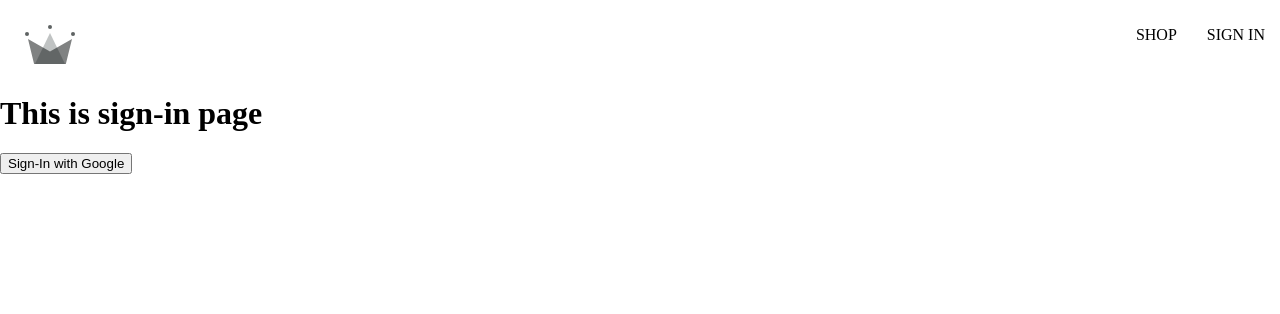
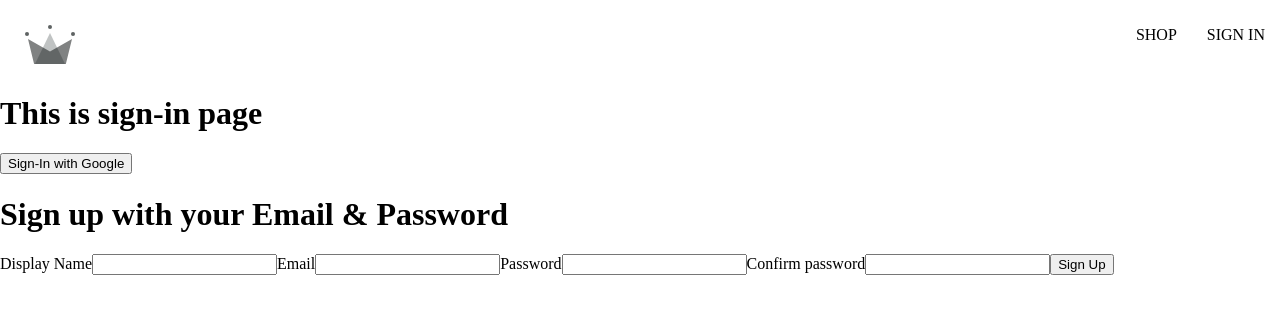
Before and after one commit to PranoySarker/cloth-store, a React (Create React App) app: page /sign-in in a window 1280 px wide. Shown: the top 314 px of the page. Built offline with nearby package versions, Linux system fonts and the light colour scheme; the HTML template or start-up script is replaced by a standard one.

Commit message:
create sign-up form

```diff
--- a/src/components/routes/sign-in/sign-in.component.jsx
+++ b/src/components/routes/sign-in/sign-in.component.jsx
@@ -2,6 +2,7 @@
   createUserDocumentFromAuth,
   signInWithGooglePopup,
 } from "../../../utils/firebase/firebase.utils";
+import SignUpForm from "../../sign-up-form/sign-up-form.component";
 
 const SignIn = () => {
   const logGoogleUser = async () => {
@@ -13,6 +14,7 @@
     <div>
       <h1>This is sign-in page</h1>
       <button onClick={logGoogleUser}>Sign-In with Google</button>
+      <SignUpForm />
     </div>
   );
 };
--- /dev/null
+++ b/src/components/sign-up-form/sign-up-form.component.jsx
@@ -0,0 +1,66 @@
+import { useState, React } from "react";
+
+const defaultFormField = {
+  displayName: "",
+  email: "",
+  password: "",
+  confirmPassword: "",
+};
+
+const SignUpForm = () => {
+  const [formFields, setFormFields] = useState(defaultFormField);
+  const { displayName, email, password, confirmPassword } = formFields;
+
+  console.log(formFields);
+
+  const handleChange = (e) => {
+    const { name, value } = e.target;
+    setFormFields({ ...formFields, [name]: value });
+  };
+  return (
+    <div>
+      <h1>Sign up with your Email & Password</h1>
+      <form onSubmit={() => {}}>
+        <label htmlFor="">Display Name</label>
+        <input
+          type="text"
+          required
+          onChange={handleChange}
+          name="displayName"
+          value={displayName}
+        />
+
+        <label htmlFor="">Email</label>
+        <input
+          type="email"
+          required
+          onChange={handleChange}
+          name="email"
+          value={email}
+        />
+
+        <label htmlFor="">Password</label>
+        <input
+          type="password"
+          required
+          onChange={handleChange}
+          name="password"
+          value={password}
+        />
+
+        <label htmlFor="">Confirm password</label>
+        <input
+          type="password"
+          required
+          onChange={handleChange}
+          name="confirmPassword"
+          value={confirmPassword}
+        />
+
+        <button type="submit">Sign Up</button>
+      </form>
+    </div>
+  );
+};
+
+export default SignUpForm;
```
